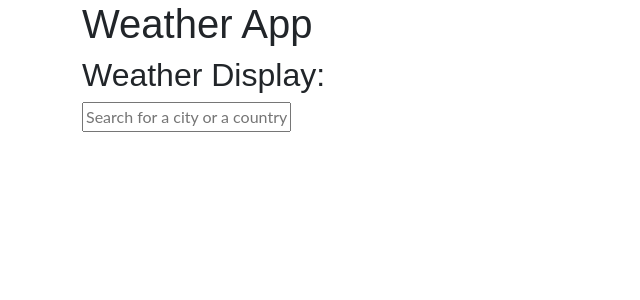
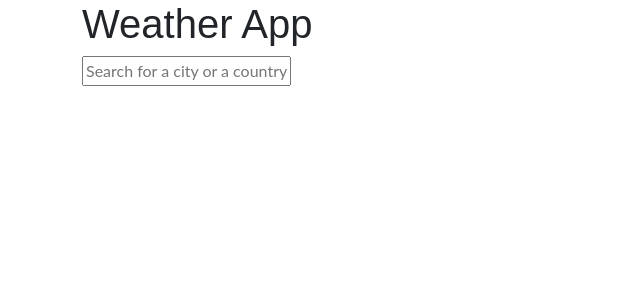
Before and after one commit to SkyDogzz/Sphere, a React (Vite) app: page / in a window 1280 px wide. Shown: the top 300 px of the page, without its empty margins (0-640 px from the left). Built offline with nearby package versions, Linux system fonts and the light colour scheme.

Commit message:
fetch api with env key

```diff
--- a/src/App.tsx
+++ b/src/App.tsx
@@ -1,15 +1,27 @@
-import { useState } from "react";
+import { useState, useEffect } from "react";
+import axios from "axios";
 
 import WeatherDisplay from "./components/WeatherDisplay";
 import SearchBar from "./components/SearchBar";
 
 export default function App() {
   const [search, setSearch] = useState<string>("");
+  const [data, setData] = useState<any>(null);
+
+  useEffect(() => {
+    if (search.length >= 3) {
+      const weatherApiUrl = "https://api.weatherapi.com/v1/current.json?key=";
+      const weatherApiKey = import.meta.env.VITE_WEATHER_API_KEY;
+      axios.get(weatherApiUrl + weatherApiKey + "&q=" + search + "&aqi=yes").then((response) => {
+        setData(response.data);
+      });
+    }
+  }, [search]);
 
   return (
     <div className="App container-xl">
       <Header />
-      <WeatherDisplay search={search} />
+      <WeatherDisplay data={data} />
       <SearchBar search={search} setSearch={setSearch} />
     </div>
   );
--- a/src/components/WeatherDisplay.tsx
+++ b/src/components/WeatherDisplay.tsx
@@ -1,11 +1,36 @@
 type WeatherDisplayProps = {
-  search: string;
+  data: {
+    location: {
+      name: string;
+    };
+    current: {
+      condition: {
+        text: string;
+      };
+      temp_c: number;
+      temp_f: number;
+      wind_kph: number;
+      wind_mph: number;
+    };
+  };
 };
 
-export default function WeatherDisplay({ search }: WeatherDisplayProps) {
+export default function WeatherDisplay({ data }: WeatherDisplayProps) {
+  console.log(data);
   return (
     <div className="weather-display">
-      <h2>Weather Display: {search}</h2>
+      {data && (
+        <>
+          <h2>{data.location.name}</h2>
+          <p>{data.current.condition.text}</p>
+          <p>
+            {data.current.temp_c}°C / {data.current.temp_f}°F
+          </p>
+          <p>
+            {data.current.wind_kph} km/h / {data.current.wind_mph} mph
+          </p>
+        </>
+      )}
     </div>
   );
 }
```
Also changed, not shown: 1 other file (tests, documents, lock files or other folders).
